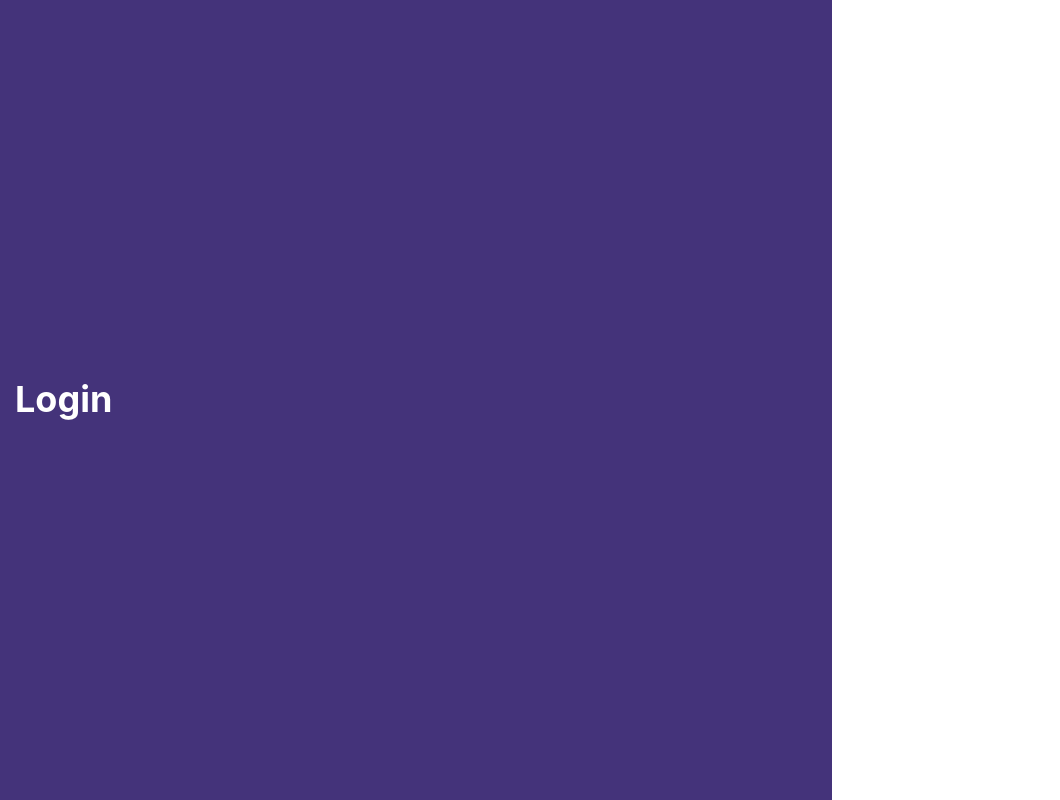
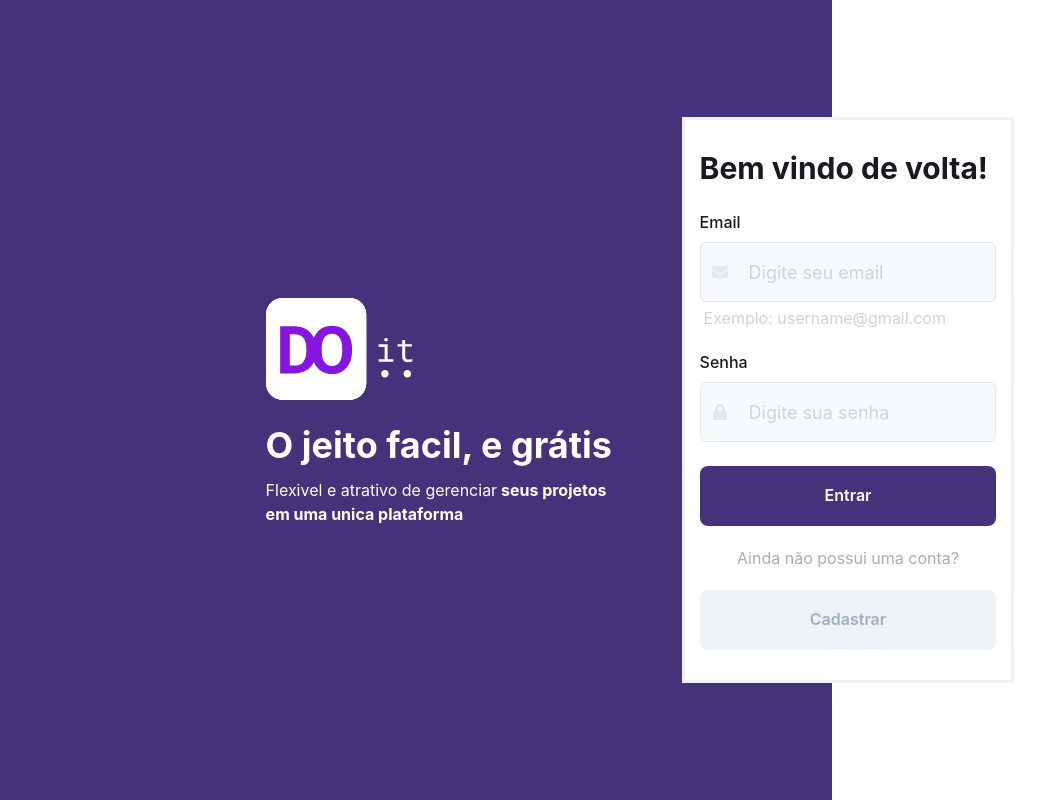
Before and after one commit to allanalvescs/doit, a React (Create React App) app: page / in a window 1280 px wide. Shown: the whole page, without its empty margins (0-1060 px from the left). Built offline with nearby package versions, Linux system fonts and the light colour scheme.

Commit message:
feat: created page login

```diff
--- a/public/index.html
+++ b/public/index.html
@@ -10,34 +10,10 @@
       content="Web site created using create-react-app"
     />
     <link rel="apple-touch-icon" href="%PUBLIC_URL%/logo192.png" />
-    <!--
-      manifest.json provides metadata used when your web app is installed on a
-      user's mobile device or desktop. See https://developers.google.com/web/fundamentals/web-app-manifest/
-    -->
     <link rel="manifest" href="%PUBLIC_URL%/manifest.json" />
-    <!--
-      Notice the use of %PUBLIC_URL% in the tags above.
-      It will be replaced with the URL of the `public` folder during the build.
-      Only files inside the `public` folder can be referenced from the HTML.
-
-      Unlike "/favicon.ico" or "favicon.ico", "%PUBLIC_URL%/favicon.ico" will
-      work correctly both with client-side routing and a non-root public URL.
-      Learn how to configure a non-root public URL by running `npm run build`.
-    -->
-    <title>React App</title>
+    <title>Do it</title>
   </head>
   <body>
-    <noscript>You need to enable JavaScript to run this app.</noscript>
     <div id="root"></div>
-    <!--
-      This HTML file is a template.
-      If you open it directly in the browser, you will see an empty page.
-
-      You can add webfonts, meta tags, or analytics to this file.
-      The build step will place the bundled scripts into the <body> tag.
-
-      To begin the development, run `npm start` or `yarn start`.
-      To create a production bundle, use `npm run build` or `yarn build`.
-    -->
   </body>
 </html>
--- a/src/App.tsx
+++ b/src/App.tsx
@@ -1,5 +1,3 @@
-import { Heading } from "@chakra-ui/react";
-import React from "react";
 import Routes from "./Routes";
 
 const App = () => {
--- a/src/Pages/Login/index.tsx
+++ b/src/Pages/Login/index.tsx
@@ -1,15 +1,144 @@
-import { Flex, Heading } from "@chakra-ui/react";
+import {
+  Box,
+  Button,
+  Flex,
+  Grid,
+  Heading,
+  Image,
+  Text,
+  VStack,
+} from "@chakra-ui/react";
+import { useForm } from "react-hook-form";
+
+import { FaEnvelope, FaLock } from "react-icons/fa";
+
+import Logoprimary from "../../assets/logo-primary.svg";
+import Input from "../../components/Form";
+
+import * as yup from "yup";
+import { yupResolver } from "@hookform/resolvers/yup";
+
+const singinSchema = yup.object().shape({
+  email: yup.string().required("email obrigatório *"),
+  password: yup.string().required("senha obrigatório *"),
+});
+
+interface FormValue {
+  email: string;
+  password: string;
+}
 
 const Login = () => {
+  const {
+    register,
+    handleSubmit,
+    formState: { errors },
+  } = useForm<FormValue>({
+    resolver: yupResolver(singinSchema),
+  });
+
+  const handleClick = (data: FormValue) =>
+    console.log("Dados do usuário: ", data);
+
   return (
     <Flex
-      padding="10px 15px"
+      padding={["10px 15px", "10px 15px", "0px", "0px"]}
       alignItems="center"
-      height="100vh"
-      bgGradient="linear(to-r,purple.800 65%, white 35%)"
+      justifyContent="center"
+      height={["auto", "auto", "100vh", "100vh"]}
+      bgGradient={[
+        "linear(to-b,purple.800 65%, white 35%)",
+        "linear(to-b,purple.800 65%, white 35%)",
+        "linear(to-r,purple.800 65%, white 35%)",
+        "linear(to-r,purple.800 65%, white 35%)",
+      ]}
       color="white"
     >
-      <Heading>Login</Heading>
+      <Flex
+        w={["100%", "100%", "90%", "65%"]}
+        justifyContent="center"
+        flexDirection={["column", "column", "row", "row"]}
+        alignItems="center"
+      >
+        <Grid w={["100%", "100%", "50%", "50%"]} paddingRight="100px">
+          <Image
+            src={Logoprimary}
+            alt="Logo DOIT"
+            boxSize={["120px", "120px", "150px", "150px"]}
+          />
+          <Heading mb="2.5" as="h1">
+            O jeito facil, e grátis
+          </Heading>
+          <Text w="350px">
+            Flexivel e atrativo de gerenciar
+            <b> seus projetos em uma unica plataforma</b>
+          </Text>
+        </Grid>
+        <Grid
+          onSubmit={handleSubmit(handleClick)}
+          as="form"
+          mt={["6", "6", "0", "0"]}
+          w={["100%", "100%", "40%", "40%"]}
+          padding="30px 15px"
+          border="3px solid"
+          borderColor="gray.100"
+          bg="white"
+          color="gray.900"
+        >
+          <Heading size="lg">Bem vindo de volta!</Heading>
+          <VStack mt="6" spacing="5">
+            <Box w="100%">
+              <Input
+                icon={FaEnvelope}
+                placeholder="Digite seu email"
+                type="email"
+                label="Email"
+                error={errors.email}
+                {...register("email")}
+              />
+              {!errors.email && (
+                <Text ml="1" mt="1" color="gray.300">
+                  Exemplo: username@gmail.com
+                </Text>
+              )}
+            </Box>
+            <Input
+              icon={FaLock}
+              placeholder="Digite sua senha"
+              type="password"
+              error={errors.password}
+              label="Senha"
+              {...register("password")}
+            />
+          </VStack>
+          <VStack mt="6" spacing="5">
+            <Button
+              type="submit"
+              bg="purple.800"
+              color="white"
+              w="100%"
+              h="60px"
+              borderRadius="8px"
+              _hover={{
+                bgColor: "purple.900",
+              }}
+            >
+              Entrar
+            </Button>
+            <Text color="gray.400">Ainda não possui uma conta?</Text>
+            <Button
+              bg="gray.100"
+              w="100%"
+              h="60px"
+              borderRadius="8px"
+              color="gray.400"
+              _hover={{ bgColor: "gray.200" }}
+            >
+              Cadastrar
+            </Button>
+          </VStack>
+        </Grid>
+      </Flex>
     </Flex>
   );
 };
--- /dev/null
+++ b/src/components/Form/index.tsx
@@ -0,0 +1,99 @@
+import {
+  FormControl,
+  FormErrorMessage,
+  FormLabel,
+  Input as ChakraInput,
+  InputProps as ChakraInputProps,
+  InputGroup,
+  InputLeftElement,
+} from "@chakra-ui/react";
+
+import {
+  useState,
+  useEffect,
+  useCallback,
+  ForwardRefRenderFunction,
+  forwardRef,
+} from "react";
+
+import { FieldError } from "react-hook-form";
+import { IconType } from "react-icons";
+
+type InputVariationOptions = {
+  [key: string]: string;
+};
+
+interface InputProps extends ChakraInputProps {
+  name: string;
+  label?: string;
+  error?: FieldError | null;
+  icon?: IconType;
+}
+
+const inputVariant: InputVariationOptions = {
+  error: "red.500",
+  default: "gray.200",
+  focus: "purple.800",
+  filled: "green.500",
+};
+
+const InputBase: ForwardRefRenderFunction<HTMLInputElement, InputProps> = (
+  { name, error = null, icon: Icon, label, ...rest },
+  ref
+) => {
+  const [value, setValue] = useState("");
+  const [variation, setVariation] = useState("default");
+
+  useEffect(() => {
+    if (error) {
+      return setVariation("error");
+    }
+  }, [error]);
+
+  const handleInputFocus = useCallback(() => {
+    if (!error) {
+      setVariation("focus");
+    }
+  }, [error]);
+
+  const handleInputBlur = useCallback(() => {
+    if (value.length > 1 && !error) {
+      setVariation("filled");
+    }
+  }, [error, value]);
+
+  return (
+    <FormControl isInvalid={!!error}>
+      {label && <FormLabel>{label}</FormLabel>}
+
+      <InputGroup flexDirection="column">
+        {!!Icon && (
+          <InputLeftElement mt="2.5" color={inputVariant[variation]}>
+            <Icon />
+          </InputLeftElement>
+        )}
+        <ChakraInput
+          bg="gray.50"
+          name={name}
+          variant="outline"
+          color={inputVariant[variation]}
+          onChangeCapture={(event) => setValue(event.currentTarget.value)}
+          onBlurCapture={handleInputBlur}
+          borderColor={inputVariant[variation]}
+          onFocus={handleInputFocus}
+          _hover={{ bgColor: "gray.100" }}
+          _placeholder={{ color: "gray.300" }}
+          size="lg"
+          h="60px"
+          ref={ref}
+          {...rest}
+        />
+        {error && <FormErrorMessage>{error.message}</FormErrorMessage>}
+      </InputGroup>
+    </FormControl>
+  );
+};
+
+const Input = forwardRef(InputBase);
+
+export default Input;
```
